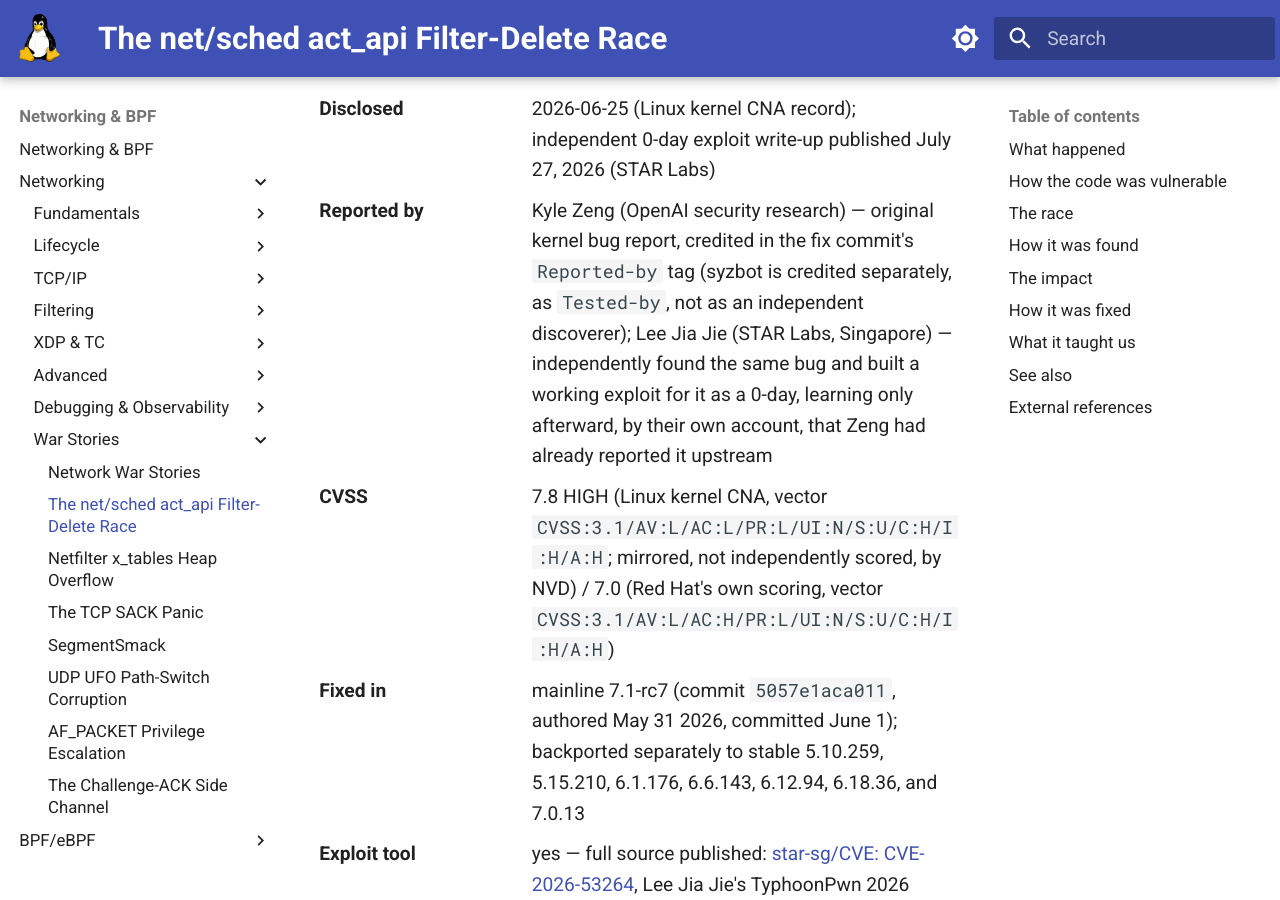
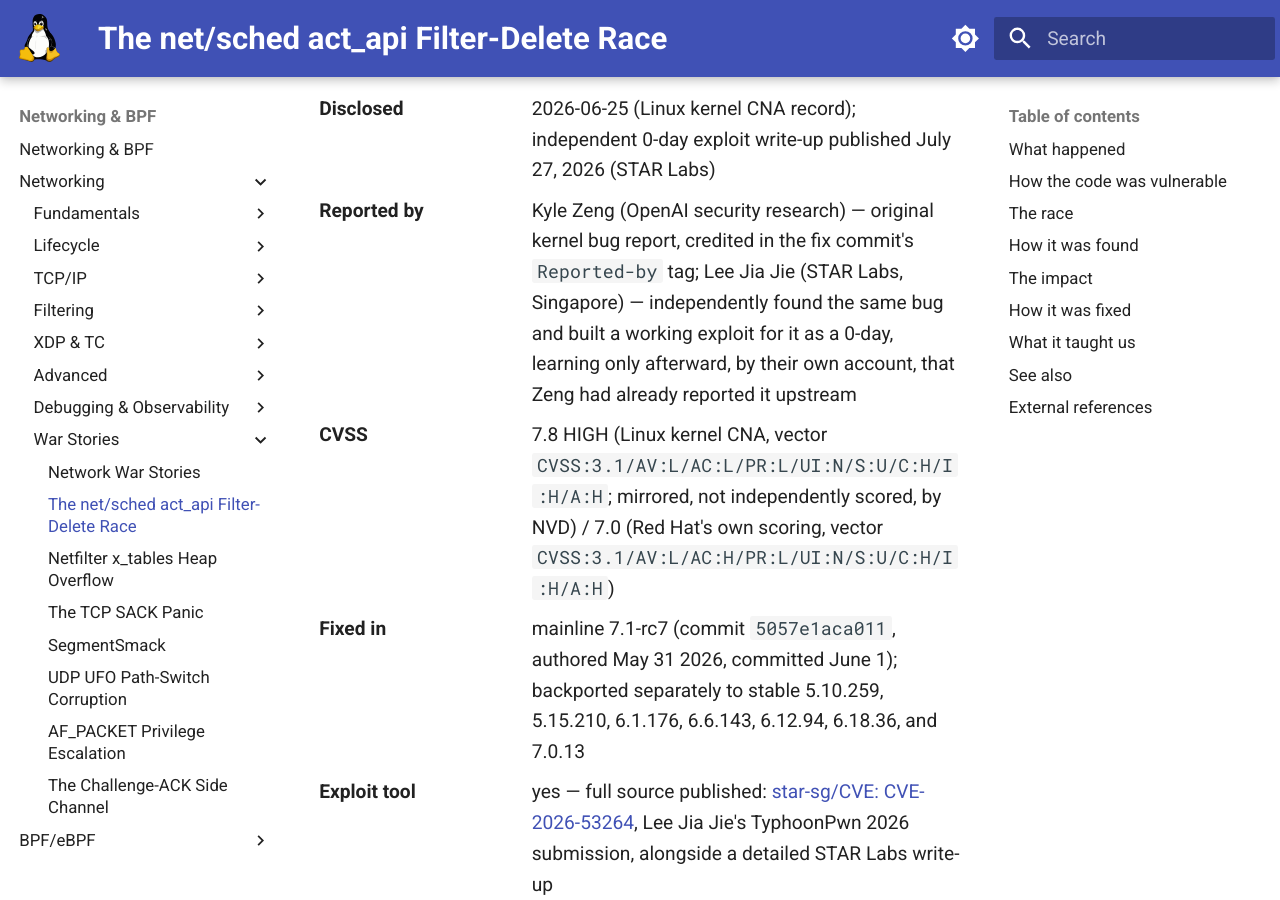
Before and after one commit to laveeshb/linux-kernel-internals, an MkDocs documentation site: the page built from docs/net/war-stories/act-api-uaf.md, in a window 1280 px wide and 900 px high, scrolled down 421 px. Built offline with MkDocs 1.6.1 and Material for MkDocs 9.7.7, drawn with Linux system fonts in a browser that asks for light colours.

Commit message:
Trim redundant syzbot aside from the Reported-by metadata field
Already fully explained in How it was found; the terse metadata
field doesn't need the same nuance repeated.

```diff
--- a/docs/net/war-stories/act-api-uaf.md
+++ b/docs/net/war-stories/act-api-uaf.md
@@ -6,7 +6,7 @@
 :   2026-06-25 (Linux kernel CNA record); independent 0-day exploit write-up published July 27, 2026 (STAR Labs)
 
 Reported by
-:   Kyle Zeng (OpenAI security research) — original kernel bug report, credited in the fix commit's `Reported-by` tag (syzbot is credited separately, as `Tested-by`, not as an independent discoverer); Lee Jia Jie (STAR Labs, Singapore) — independently found the same bug and built a working exploit for it as a 0-day, learning only afterward, by their own account, that Zeng had already reported it upstream
+:   Kyle Zeng (OpenAI security research) — original kernel bug report, credited in the fix commit's `Reported-by` tag; Lee Jia Jie (STAR Labs, Singapore) — independently found the same bug and built a working exploit for it as a 0-day, learning only afterward, by their own account, that Zeng had already reported it upstream
 
 CVSS
 :   7.8 HIGH (Linux kernel CNA, vector `CVSS:3.1/AV:L/AC:L/PR:L/UI:N/S:U/C:H/I:H/A:H`; mirrored, not independently scored, by NVD) / 7.0 (Red Hat's own scoring, vector `CVSS:3.1/AV:L/AC:H/PR:L/UI:N/S:U/C:H/I:H/A:H`)
```
